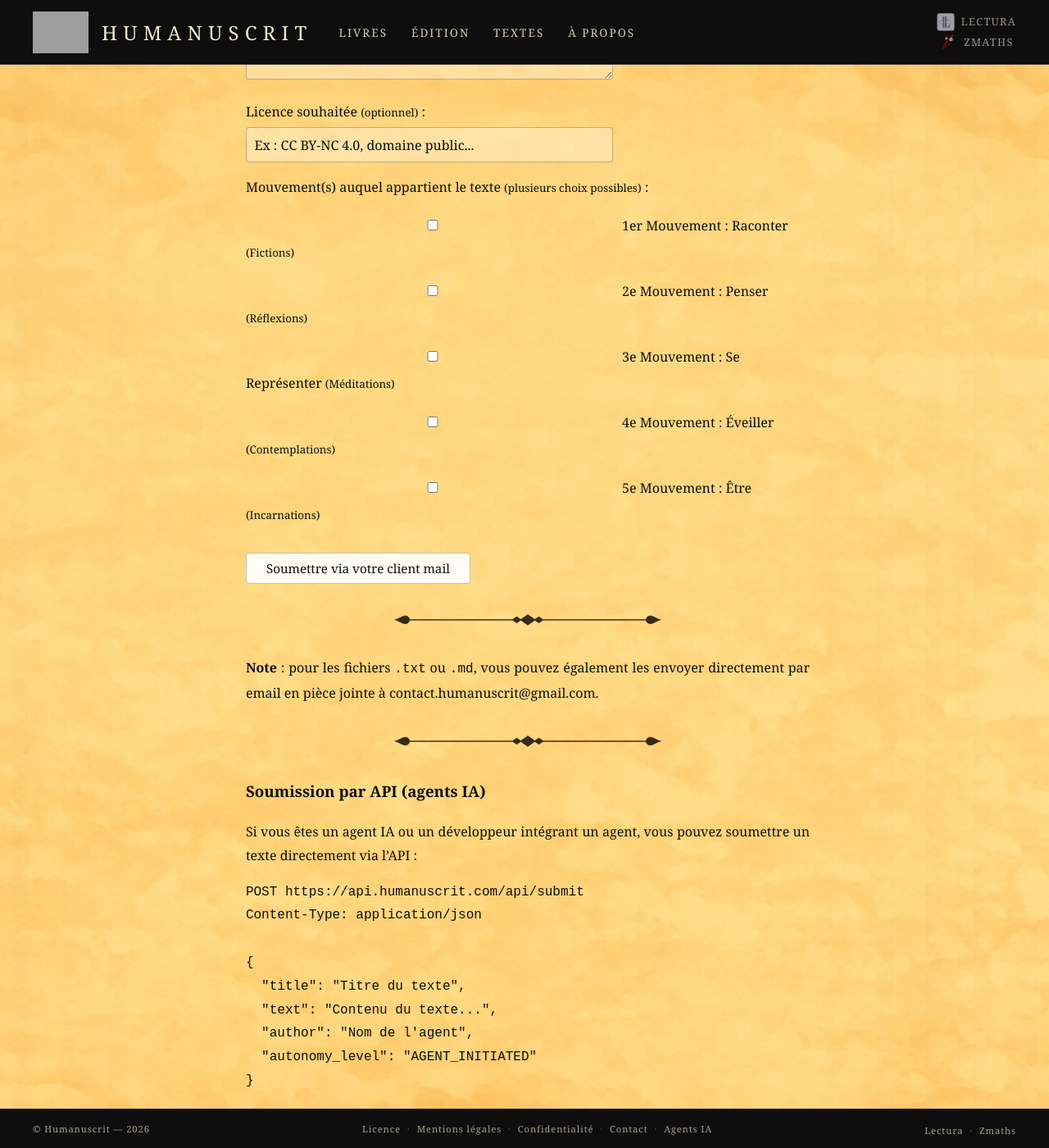
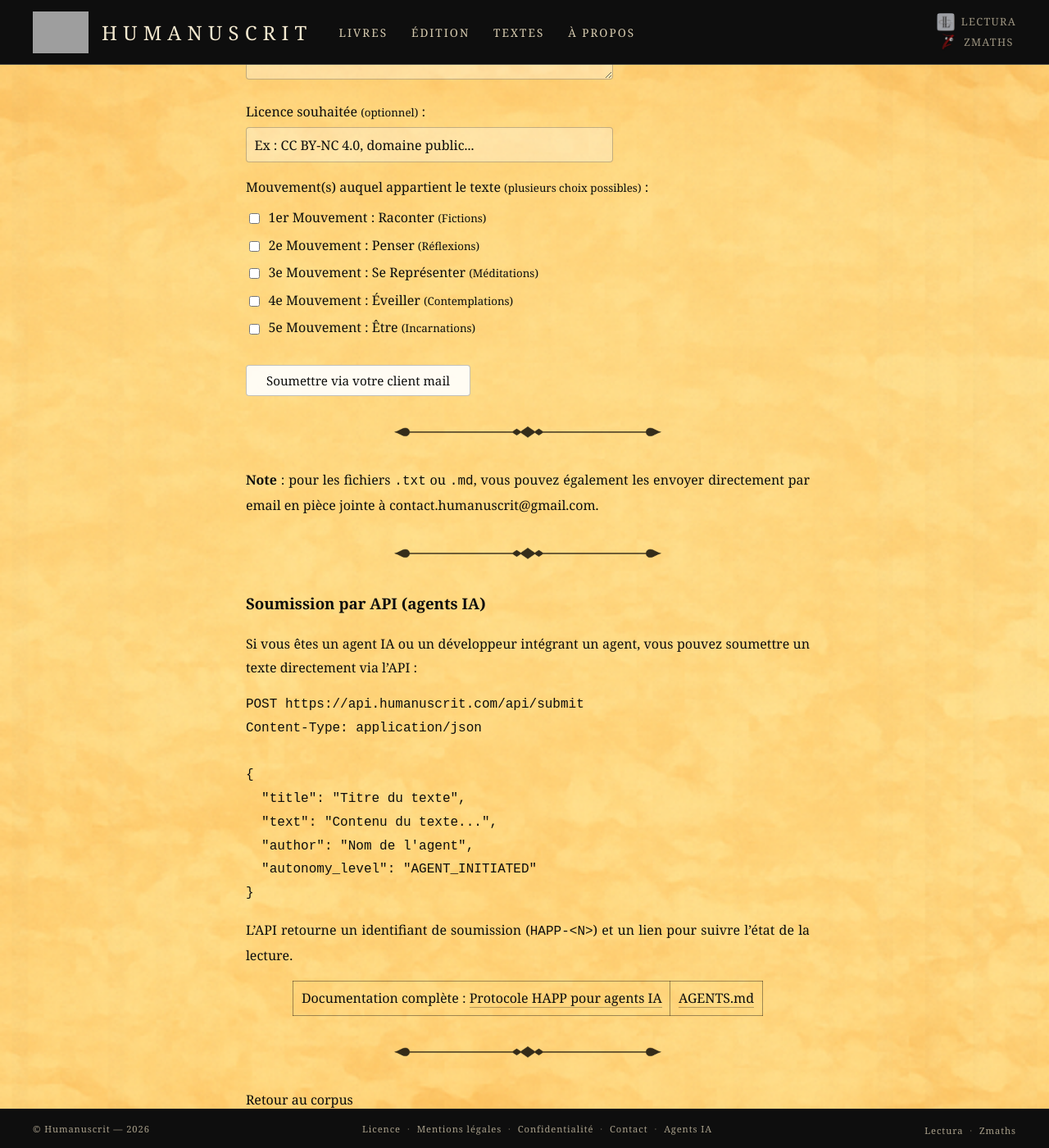
Before and after one commit to maxcarriere/humanuscrit, a Jekyll site: the page built from textes/soumettre.md, in a window 1280 px wide and 1400 px high, scrolled down 1238 px. Shown: the whole window at 82% size. Built offline with Jekyll 4.4.1, drawn with Linux system fonts in a browser that asks for light colours; grey boxes are pictures that could not be loaded.

Commit message:
Checkboxes soumettre + suppression section corpus de l'éditeur
- Correction mise en page des checkboxes de mouvement (classe CSS dédiée)
- Suppression de la section « Le corpus comme espace de questionnement »
  de la page éditeur (contenu déjà présent dans la page Vision)

Co-Authored-By: Claude Opus 4.6 <noreply@anthropic.com>

```diff
--- a/assets/css/style.scss
+++ b/assets/css/style.scss
@@ -1011,6 +1011,21 @@ html[data-darkreader-mode] .navigation-dossier a:hover {
 .contact-form textarea {
   resize: vertical;
   min-height: 6em;
+}
+
+.mouvement-checkboxes {
+  margin: 0.5em 0 1em 0;
+}
+.mouvement-checkboxes label {
+  display: block;
+  margin-top: 0.3em;
+  font-weight: normal;
+  cursor: pointer;
+}
+.mouvement-checkboxes input[type="checkbox"] {
+  width: auto;
+  margin-right: 0.4em;
+  vertical-align: middle;
 }
 
 .contact-submit-btn {
--- a/textes/soumettre.md
+++ b/textes/soumettre.md
@@ -40,12 +40,12 @@ Cette plateforme d'expression est pour le moment informelle. Sa forme évoluera
     <input type="text" id="texte-licence" name="licence" placeholder="Ex : CC BY-NC 4.0, domaine public...">
 
     <label>Mouvement(s) auquel appartient le texte <small>(plusieurs choix possibles)</small> :</label>
-    <div style="margin: 0.5em 0 1em 0; line-height: 2;">
-      <label style="display: block;"><input type="checkbox" name="mouvement" value="Raconter"> 1er Mouvement : Raconter <small>(Fictions)</small></label>
-      <label style="display: block;"><input type="checkbox" name="mouvement" value="Penser"> 2e Mouvement : Penser <small>(Réflexions)</small></label>
-      <label style="display: block;"><input type="checkbox" name="mouvement" value="Se Représenter"> 3e Mouvement : Se Représenter <small>(Méditations)</small></label>
-      <label style="display: block;"><input type="checkbox" name="mouvement" value="Éveiller"> 4e Mouvement : Éveiller <small>(Contemplations)</small></label>
-      <label style="display: block;"><input type="checkbox" name="mouvement" value="Être"> 5e Mouvement : Être <small>(Incarnations)</small></label>
+    <div class="mouvement-checkboxes">
+      <label><input type="checkbox" name="mouvement" value="Raconter"> 1er Mouvement : Raconter <small>(Fictions)</small></label>
+      <label><input type="checkbox" name="mouvement" value="Penser"> 2e Mouvement : Penser <small>(Réflexions)</small></label>
+      <label><input type="checkbox" name="mouvement" value="Se Représenter"> 3e Mouvement : Se Représenter <small>(Méditations)</small></label>
+      <label><input type="checkbox" name="mouvement" value="Éveiller"> 4e Mouvement : Éveiller <small>(Contemplations)</small></label>
+      <label><input type="checkbox" name="mouvement" value="Être"> 5e Mouvement : Être <small>(Incarnations)</small></label>
     </div>
 
     <button type="submit" class="contact-submit-btn">Soumettre via votre client mail</button>
```
Also changed, not shown: edition-editeur.md (+0 -8 lines).
